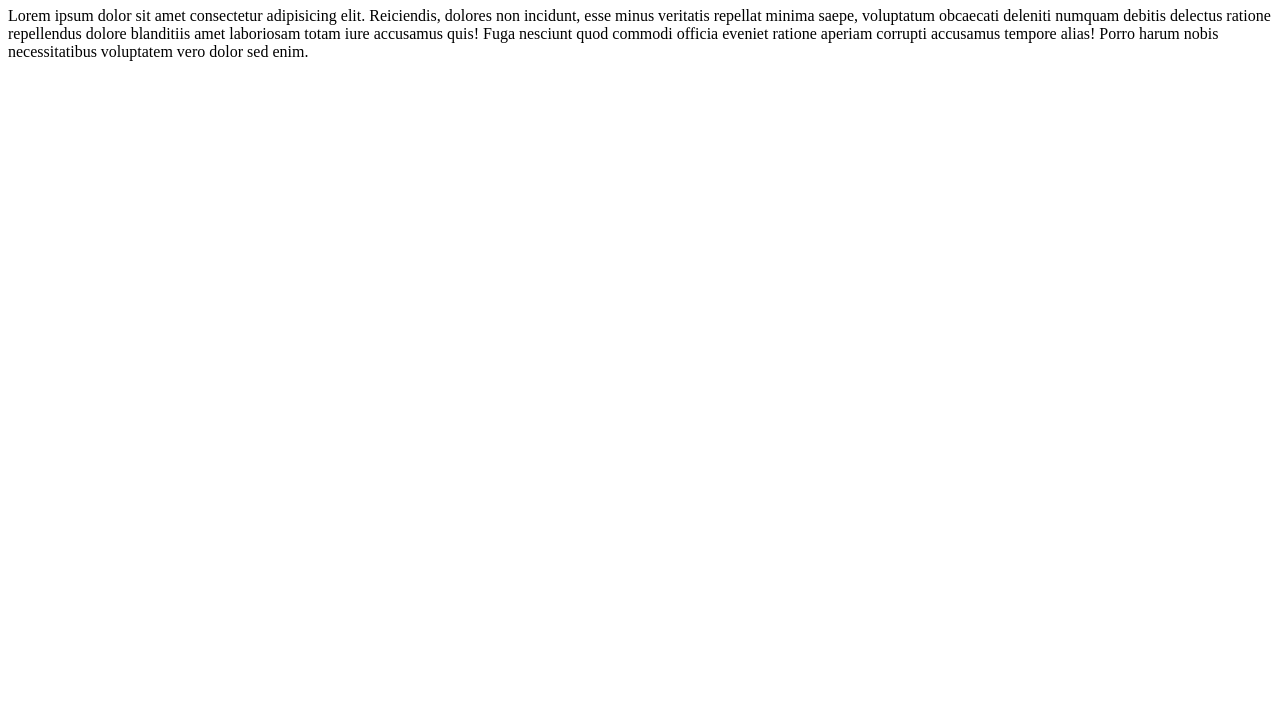
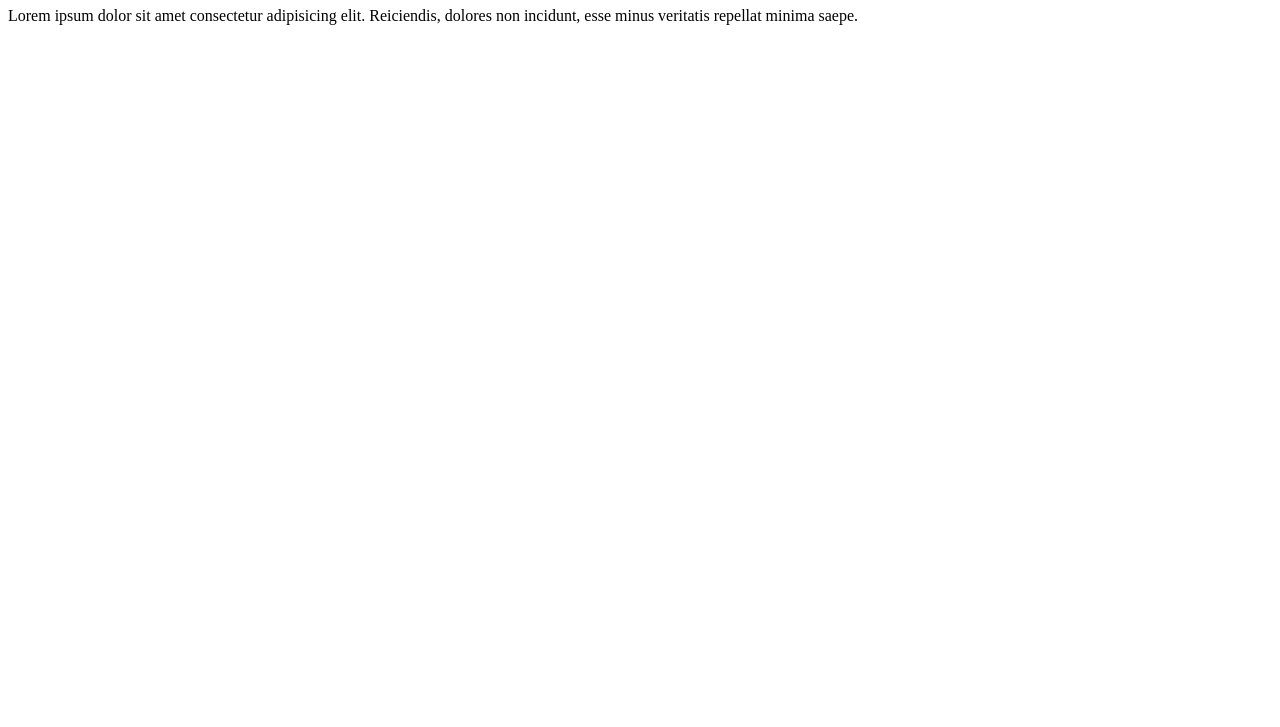
Before and after one commit to FahadhCodes/LearningPurposes, a plain HTML site: page SampleProject/index.html in a window 1280 px wide. Shown: the part 73-800 px from the top of the page. Drawn offline with Linux system fonts and the light colour scheme.

Commit message:
fix: reduced more

```diff
--- a/SampleProject/index.html
+++ b/SampleProject/index.html
@@ -9,11 +9,7 @@
     <h1>Git Hub Learining Purposes</h1>
     <p>
       Lorem ipsum dolor sit amet consectetur adipisicing elit. Reiciendis,
-      dolores non incidunt, esse minus veritatis repellat minima saepe,
-      voluptatum obcaecati deleniti numquam debitis delectus ratione repellendus
-      dolore blanditiis amet laboriosam totam iure accusamus quis! Fuga nesciunt
-      quod commodi officia eveniet ratione aperiam corrupti accusamus tempore
-      alias! Porro harum nobis necessitatibus voluptatem vero dolor sed enim.
+      dolores non incidunt, esse minus veritatis repellat minima saepe.
     </p>
   </body>
 </html>
```
